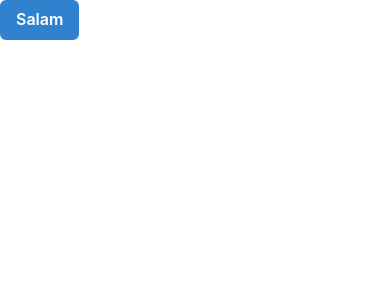
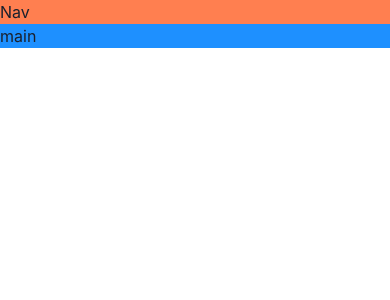
Before and after one commit to erfankhodaee/Gamehub, a React (Vite) app: page / in a window 390 px wide. Shown: the top 300 px of the page. Built offline with nearby package versions, Linux system fonts and the light colour scheme.

Commit message:
Build a responsive layout

```diff
--- a/src/App.tsx
+++ b/src/App.tsx
@@ -1,7 +1,26 @@
-import { Button, ButtonGroup } from "@chakra-ui/react";
+import { Button, ButtonGroup, Grid, GridItem, Show } from "@chakra-ui/react";
 
 function App() {
-  return <Button colorScheme="blue">Salam</Button>;
+  return (
+    <Grid
+      templateAreas={{
+        base: `"nav" "main"`,
+        lg: `"nav nav" "aside main"`,
+      }}
+    >
+      <GridItem area="nav" bg="coral" >
+        Nav
+      </GridItem>
+      <Show above="lg">
+        <GridItem area="aside" bg="gold" >
+          aside
+        </GridItem>
+      </Show>
+      <GridItem area="main" bg="dodgerblue" >
+        main
+      </GridItem>
+    </Grid>
+  );
 }
 
 export default App;
```
